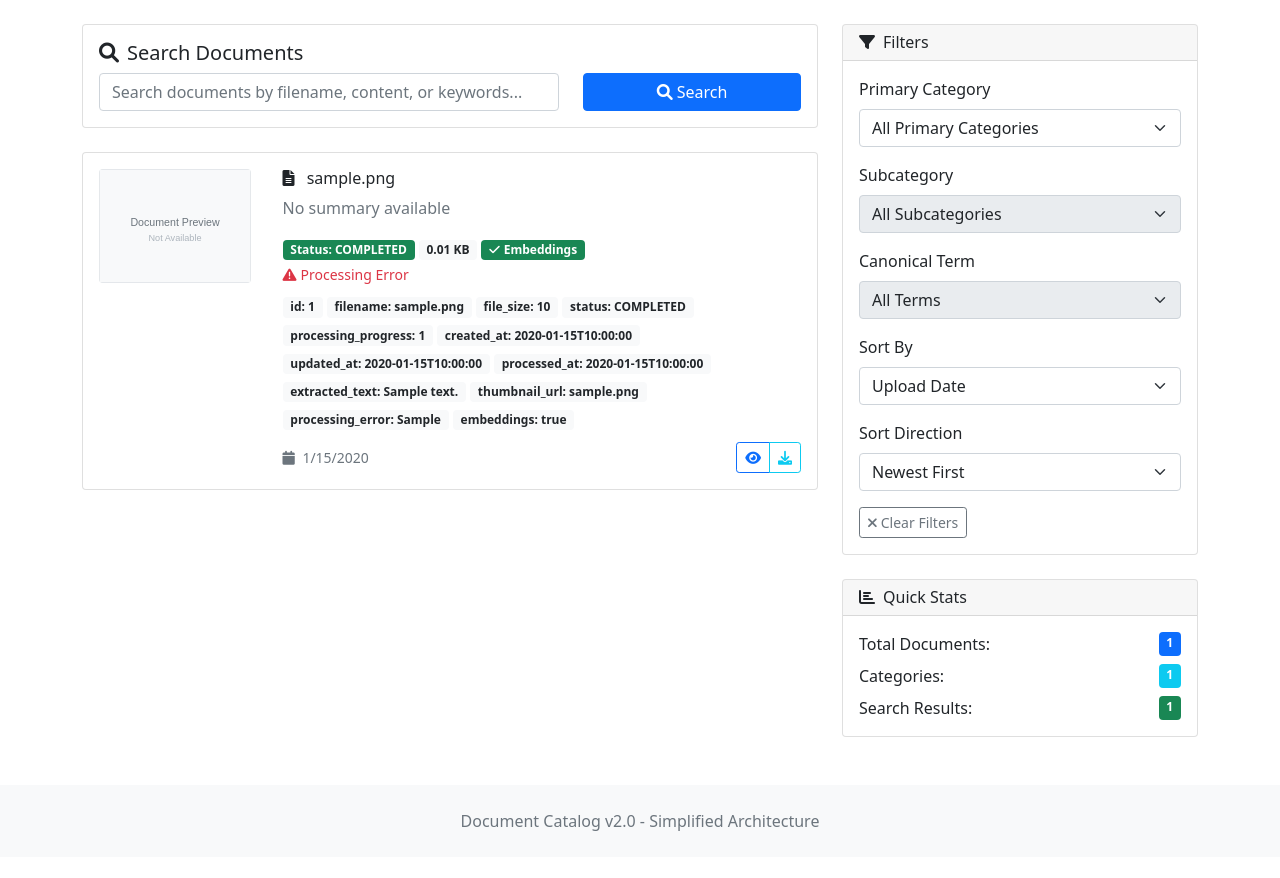
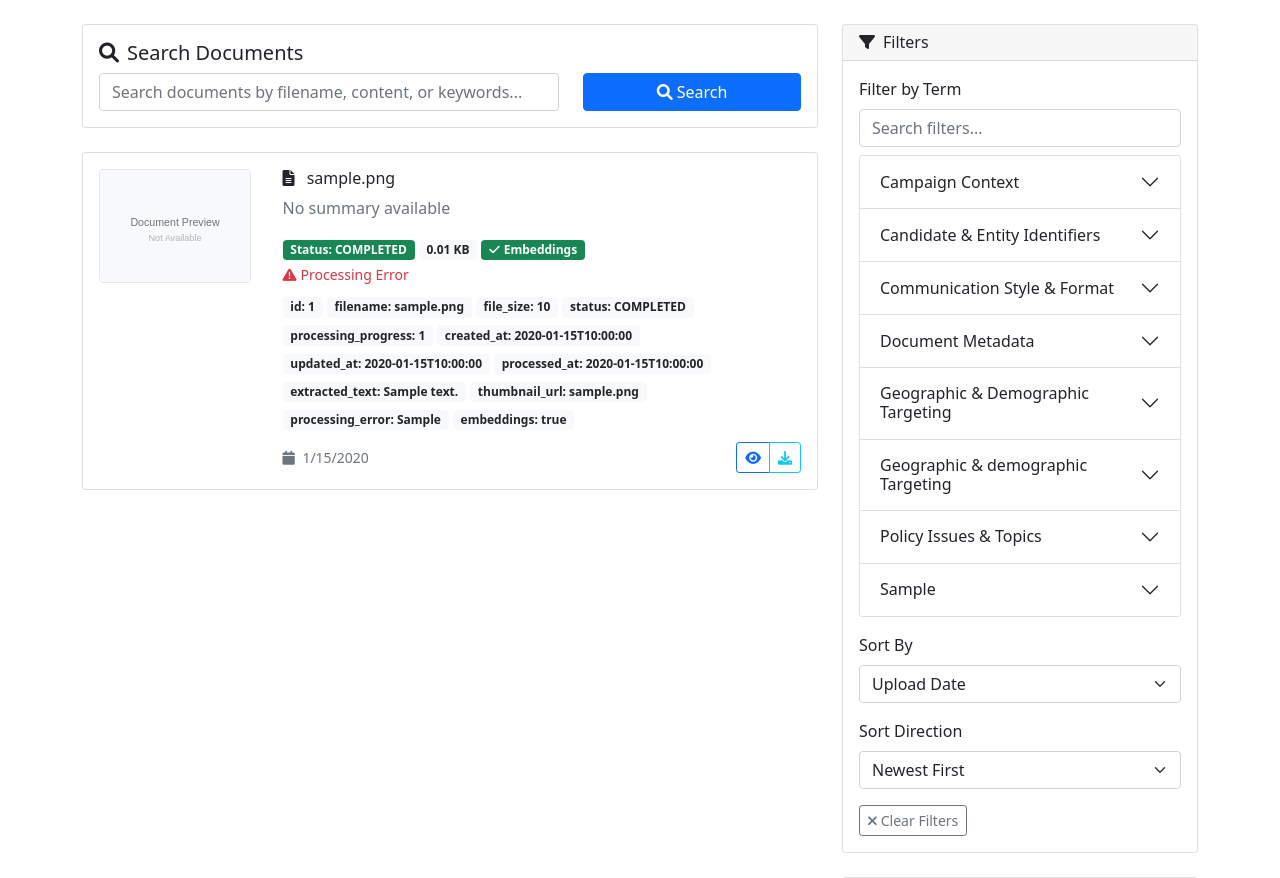
Before and after one commit to callum-doty/pc-simple, a FastAPI app: page / in a window 1280 px wide. Shown: the part 56-934 px from the top of the page. Before the commit the page ends 887 px from the top, so only its background shows below. Run offline with FastAPI, Linux system fonts and the light colour scheme; tables that the repository leaves empty hold one stand-in row (values such as "Sample post").

Commit message:
filter revamp

```diff
--- a/main.py
+++ b/main.py
@@ -434,6 +434,19 @@ async def get_filter_taxonomy(
         raise HTTPException(status_code=500, detail=str(e))
 
 
+@app.get("/api/taxonomy/canonical-terms")
+async def get_canonical_terms(
+    taxonomy_service: TaxonomyService = Depends(get_taxonomy_service),
+):
+    """Get a flat list of all canonical terms"""
+    try:
+        terms = await taxonomy_service.get_all_canonical_terms()
+        return {"success": True, "terms": terms}
+    except Exception as e:
+        logger.error(f"Error getting canonical terms: {e}")
+        raise HTTPException(status_code=500, detail="Internal Server Error")
+
+
 @app.get("/api/taxonomy/search")
 async def search_taxonomy_terms(
     q: str,
--- a/services/taxonomy_service.py
+++ b/services/taxonomy_service.py
@@ -439,6 +439,26 @@ class TaxonomyService:
             logger.error(f"Error validating categories: {str(e)}")
             return []
 
+    async def get_all_canonical_terms(self) -> Dict[str, List[str]]:
+        """Get a dictionary of canonical terms grouped by primary category."""
+        try:
+            terms = (
+                self.db.query(TaxonomyTerm.primary_category, TaxonomyTerm.term)
+                .order_by(TaxonomyTerm.primary_category, TaxonomyTerm.term)
+                .all()
+            )
+
+            grouped_terms = {}
+            for primary_category, term in terms:
+                if primary_category not in grouped_terms:
+                    grouped_terms[primary_category] = []
+                grouped_terms[primary_category].append(term)
+
+            return grouped_terms
+        except Exception as e:
+            logger.error(f"Error getting all canonical terms: {str(e)}")
+            return {}
+
     def __del__(self):
         """Cleanup database connection"""
         if hasattr(self, "db"):
--- a/templates/base.html
+++ b/templates/base.html
@@ -93,8 +93,8 @@
     </footer>
 
     <!-- Scripts -->
+    <script src="https://code.jquery.com/jquery-3.6.0.min.js"></script>
     <script src="https://cdn.jsdelivr.net/npm/bootstrap@5.1.3/dist/js/bootstrap.bundle.min.js"></script>
-    <script src="https://code.jquery.com/jquery-3.6.0.min.js"></script>
     {% block scripts %}{% endblock %}
   </body>
 </html>
--- a/templates/search.html
+++ b/templates/search.html
@@ -53,26 +53,16 @@ endblock %} {% block content %}
       </div>
       <div class="card-body">
         <div class="mb-3">
-          <label for="primaryCategoryFilter" class="form-label"
-            >Primary Category</label
-          >
-          <select class="form-select" id="primaryCategoryFilter">
-            <option value="">All Primary Categories</option>
-          </select>
-        </div>
-        <div class="mb-3">
-          <label for="subcategoryFilter" class="form-label">Subcategory</label>
-          <select class="form-select" id="subcategoryFilter" disabled>
-            <option value="">All Subcategories</option>
-          </select>
-        </div>
-        <div class="mb-3">
-          <label for="canonicalTermFilter" class="form-label"
-            >Canonical Term</label
-          >
-          <select class="form-select" id="canonicalTermFilter" disabled>
-            <option value="">All Terms</option>
-          </select>
+          <label for="filterSearch" class="form-label">Filter by Term</label>
+          <input
+            type="text"
+            id="filterSearch"
+            class="form-control mb-2"
+            placeholder="Search filters..."
+          />
+          <div class="accordion" id="canonicalTermAccordion">
+            <!-- Accordion items will be dynamically inserted here -->
+          </div>
         </div>
         <div class="mb-3">
           <label for="sortBy" class="form-label">Sort By</label>
@@ -171,87 +161,101 @@ endblock %} {% block content %}
 <script>
   $(document).ready(function () {
     let currentPage = 1;
-    let taxonomyData = {};
+    let activeCanonicalTerm = "";
 
-    // Fetch taxonomy data on page load
-    function loadTaxonomyData() {
-      fetch("/api/taxonomy/filter-data")
+    // Fetch canonical terms for filter accordion
+    function loadCanonicalTermFilters() {
+      fetch("/api/taxonomy/canonical-terms")
         .then((response) => response.json())
         .then((data) => {
-          if (data.success) {
-            taxonomyData = data.data;
-            populatePrimaryCategories();
+          if (data.success && data.terms) {
+            const accordion = $("#canonicalTermAccordion");
+            accordion.empty();
+            const sanitizeForId = (text) => text.replace(/[^a-zA-Z0-9]/g, "-");
+
+            for (const [category, terms] of Object.entries(data.terms)) {
+              const categoryId = sanitizeForId(category);
+              const accordionItem = $(`
+                <div class="accordion-item">
+                  <h2 class="accordion-header" id="heading-${categoryId}">
+                    <button class="accordion-button collapsed" type="button" data-bs-toggle="collapse" data-bs-target="#collapse-${categoryId}" aria-expanded="false" aria-controls="collapse-${categoryId}">
+                      ${category}
+                    </button>
+                  </h2>
+                  <div id="collapse-${categoryId}" class="accordion-collapse collapse" aria-labelledby="heading-${categoryId}" data-bs-parent="#canonicalTermAccordion">
+                    <div class="accordion-body d-flex flex-wrap gap-2">
+                      ${terms
+                        .map(
+                          (term) =>
+                            `<button type="button" class="btn btn-outline-secondary btn-sm" data-term="${term}">${term}</button>`
+                        )
+                        .join("")}
+                    </div>
+                  </div>
+                </div>
+              `);
+              accordion.append(accordionItem);
+            }
           }
         })
-        .catch((error) => console.error("Error loading taxonomy:", error));
+        .catch((error) =>
+          console.error("Error loading canonical terms:", error)
+        );
     }
 
-    function populatePrimaryCategories() {
-      const primarySelect = $("#primaryCategoryFilter");
-      primarySelect
-        .empty()
-        .append('<option value="">All Primary Categories</option>');
-      for (const primaryCategory in taxonomyData) {
-        primarySelect.append(
-          `<option value="${primaryCategory}">${primaryCategory}</option>`
-        );
+    // Handle click on canonical term filter buttons
+    $("#canonicalTermAccordion").on("click", "button.btn", function () {
+      const term = $(this).data("term");
+
+      if ($(this).hasClass("active")) {
+        // Deactivate filter
+        $(this)
+          .removeClass("active btn-primary")
+          .addClass("btn-outline-secondary");
+        activeCanonicalTerm = "";
+      } else {
+        // Deactivate other buttons
+        $("#canonicalTermAccordion button.btn")
+          .removeClass("active btn-primary")
+          .addClass("btn-outline-secondary");
+        // Activate this button
+        $(this)
+          .addClass("active btn-primary")
+          .removeClass("btn-outline-secondary");
+        activeCanonicalTerm = term;
       }
-    }
 
-    $("#primaryCategoryFilter").on("change", function () {
-      const primaryCategory = $(this).val();
-      const subcategorySelect = $("#subcategoryFilter");
-      const termSelect = $("#canonicalTermFilter");
-
-      subcategorySelect
-        .empty()
-        .append('<option value="">All Subcategories</option>');
-      termSelect
-        .empty()
-        .append('<option value="">All Terms</option>')
-        .prop("disabled", true);
-
-      if (primaryCategory && taxonomyData[primaryCategory]) {
-        subcategorySelect.prop("disabled", false);
-        for (const subcategory in taxonomyData[primaryCategory]) {
-          subcategorySelect.append(
-            `<option value="${subcategory}">${subcategory}</option>`
-          );
-        }
-      } else {
-        subcategorySelect.prop("disabled", true);
-      }
       performSearch();
     });
 
-    $("#subcategoryFilter").on("change", function () {
-      const primaryCategory = $("#primaryCategoryFilter").val();
-      const subcategory = $(this).val();
-      const termSelect = $("#canonicalTermFilter");
+    // Handle search input for filters
+    $("#filterSearch").on("keyup", function () {
+      const searchText = $(this).val().toLowerCase();
+      $("#canonicalTermAccordion .accordion-item").each(function () {
+        let categoryVisible = false;
+        $(this)
+          .find(".btn")
+          .each(function () {
+            const term = $(this).data("term").toLowerCase();
+            if (term.includes(searchText)) {
+              $(this).show();
+              categoryVisible = true;
+            } else {
+              $(this).hide();
+            }
+          });
 
-      termSelect.empty().append('<option value="">All Terms</option>');
+        if (categoryVisible) {
+          $(this).show();
+        } else {
+          $(this).hide();
+        }
+      });
+    });
 
-      if (
-        primaryCategory &&
-        subcategory &&
-        taxonomyData[primaryCategory][subcategory]
-      ) {
-        termSelect.prop("disabled", false);
-        taxonomyData[primaryCategory][subcategory].forEach((term) => {
-          termSelect.append(`<option value="${term}">${term}</option>`);
-        });
-      } else {
-        termSelect.prop("disabled", true);
-      }
+    $("#sortBy, #sortDirection").on("change", function () {
       performSearch();
     });
-
-    $("#canonicalTermFilter, #sortBy, #sortDirection").on(
-      "change",
-      function () {
-        performSearch();
-      }
-    );
 
     $("#searchForm").on("submit", function (e) {
       e.preventDefault();
@@ -260,9 +264,14 @@ endblock %} {% block content %}
 
     $("#clearFilters").on("click", function () {
       $("#searchQuery").val("");
-      $("#primaryCategoryFilter").val("");
-      $("#subcategoryFilter").val("").prop("disabled", true);
-      $("#canonicalTermFilter").val("").prop("disabled", true);
+      $("#filterSearch").val("");
+      $("#canonicalTermAccordion button.btn")
+        .removeClass("active btn-primary")
+        .addClass("btn-outline-secondary");
+      $(
+        "#canonicalTermAccordion .accordion-item, #canonicalTermAccordion .btn"
+      ).show();
+      activeCanonicalTerm = "";
       $("#sortBy").val("created_at");
       $("#sortDirection").val("desc");
       performSearch();
@@ -270,9 +279,6 @@ endblock %} {% block content %}
 
     function performSearch() {
       const query = $("#searchQuery").val();
-      const primary_category = $("#primaryCategoryFilter").val();
-      const subcategory = $("#subcategoryFilter").val();
-      const canonical_term = $("#canonicalTermFilter").val();
       const sort_by = $("#sortBy").val();
       const sort_direction = $("#sortDirection").val();
 
@@ -287,9 +293,9 @@ endblock %} {% block content %}
         sort_direction: sort_direction,
       });
 
-      if (primary_category) params.append("primary_category", primary_category);
-      if (subcategory) params.append("subcategory", subcategory);
-      if (canonical_term) params.append("canonical_term", canonical_term);
+      if (activeCanonicalTerm) {
+        params.append("canonical_term", activeCanonicalTerm);
+      }
 
       fetch(`/api/documents/search?${params}`)
         .then((response) => response.json())
@@ -526,8 +532,8 @@ endblock %} {% block content %}
     // Perform initial search to show recent documents
     performSearch();
 
-    // Load initial taxonomy data
-    loadTaxonomyData();
+    // Load canonical term filters
+    loadCanonicalTermFilters();
   });
 </script>
 {% endblock %}
```
